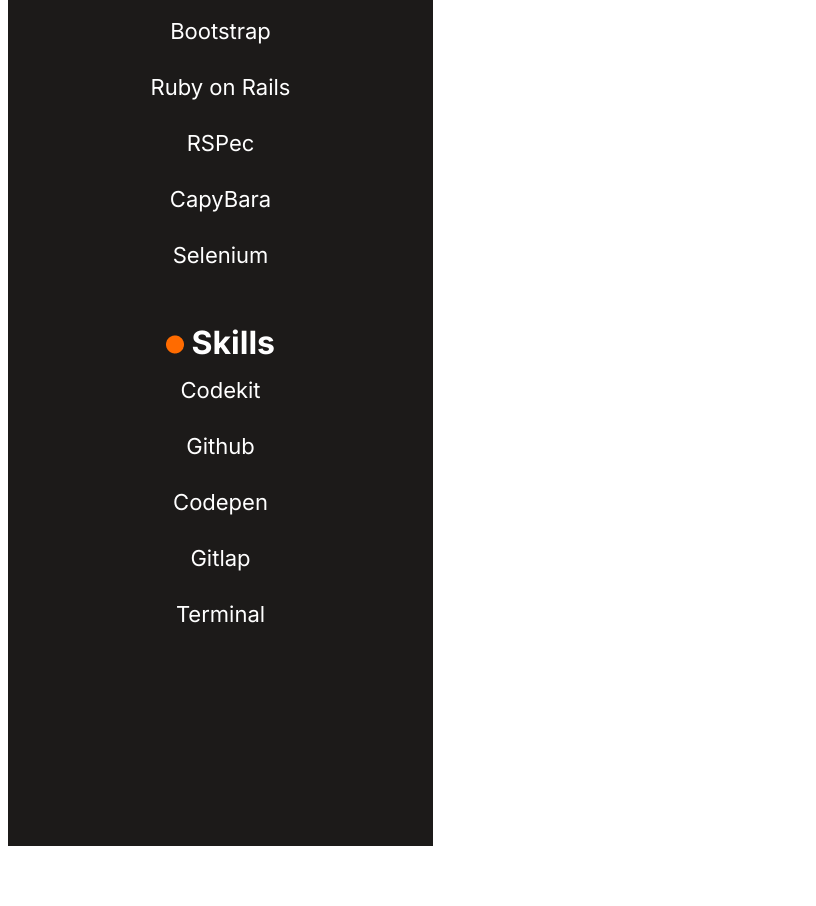
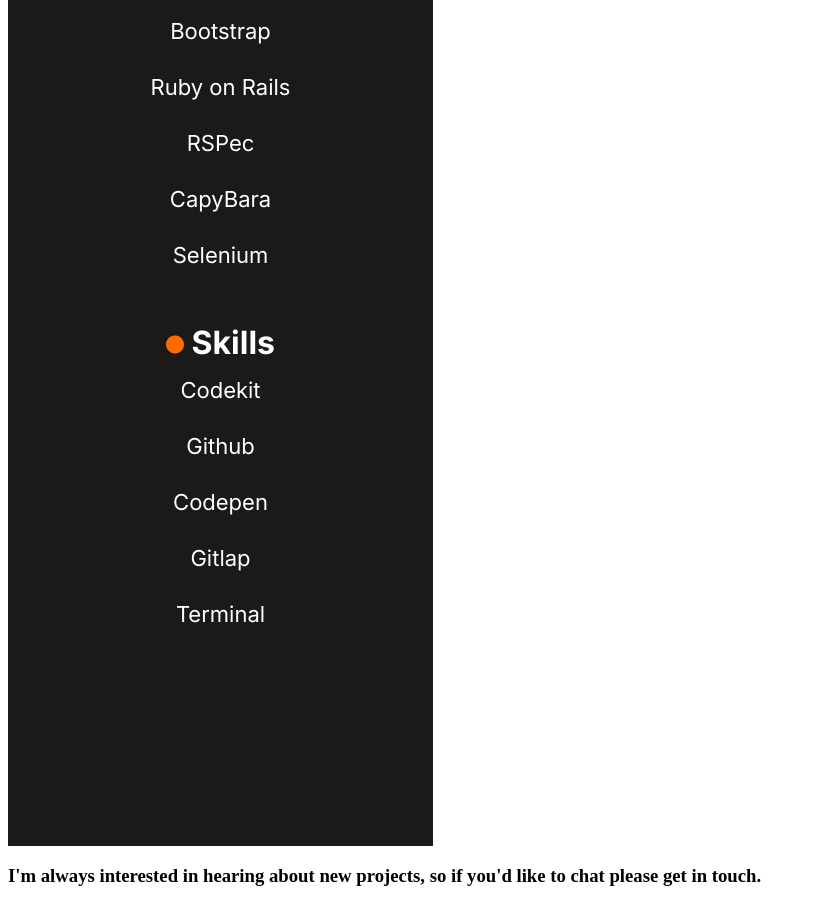
Before and after one commit to Artbsc1992/My-Portfolio, a website: page index.html in a window 1280 px wide. Shown: the part 5876-6782 px from the top of the page, without its empty margins (0-816 px from the left). Before the commit the page ends 6730 px from the top, so only its background shows below. Drawn offline with Linux system fonts and the light colour scheme.

Commit message:
Add the headline of Contact me section

```diff
--- a/index.html
+++ b/index.html
@@ -170,6 +170,11 @@
     </li>
   </ul>
 </section>
+<footer>
+  <section>
+    <h3>I'm always interested in hearing about new projects, so if you'd like to chat please get in touch.</h3>
+  </section>
+</footer>
 </body>
 
 </html>
```
